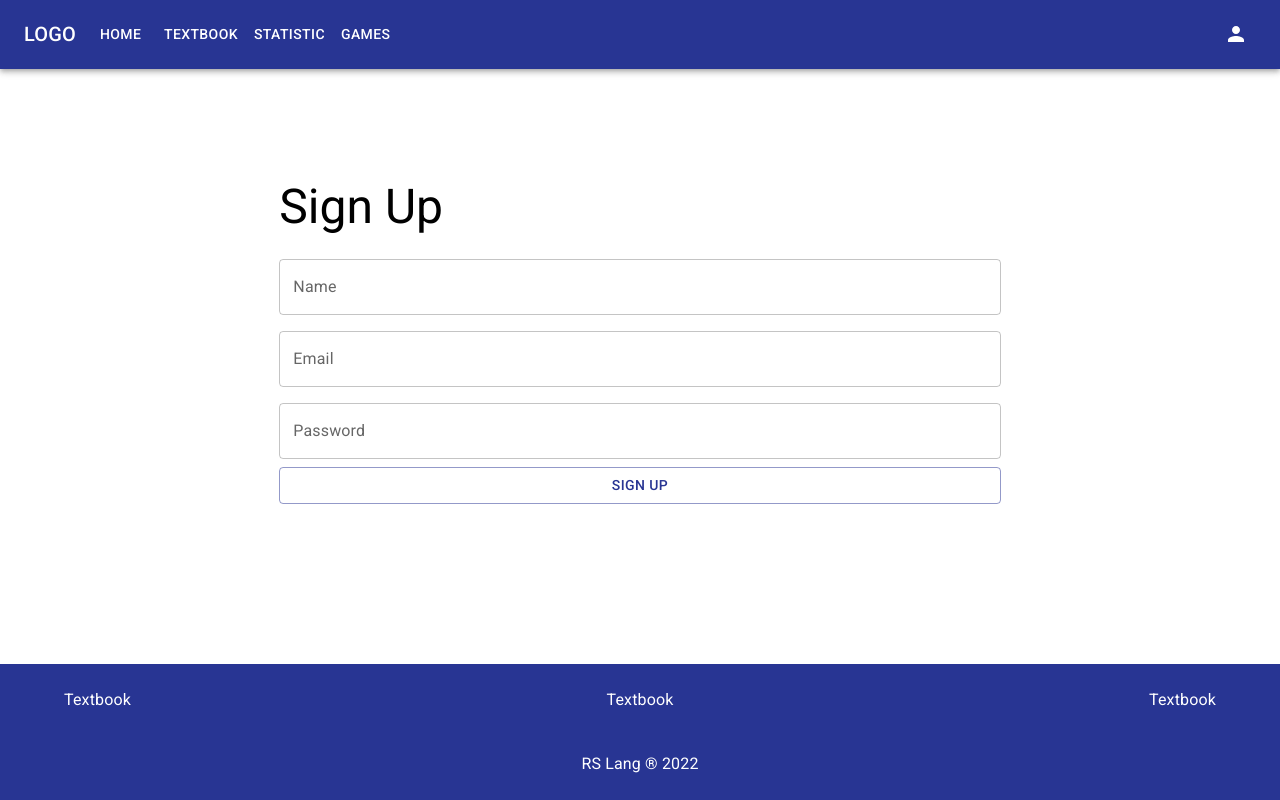
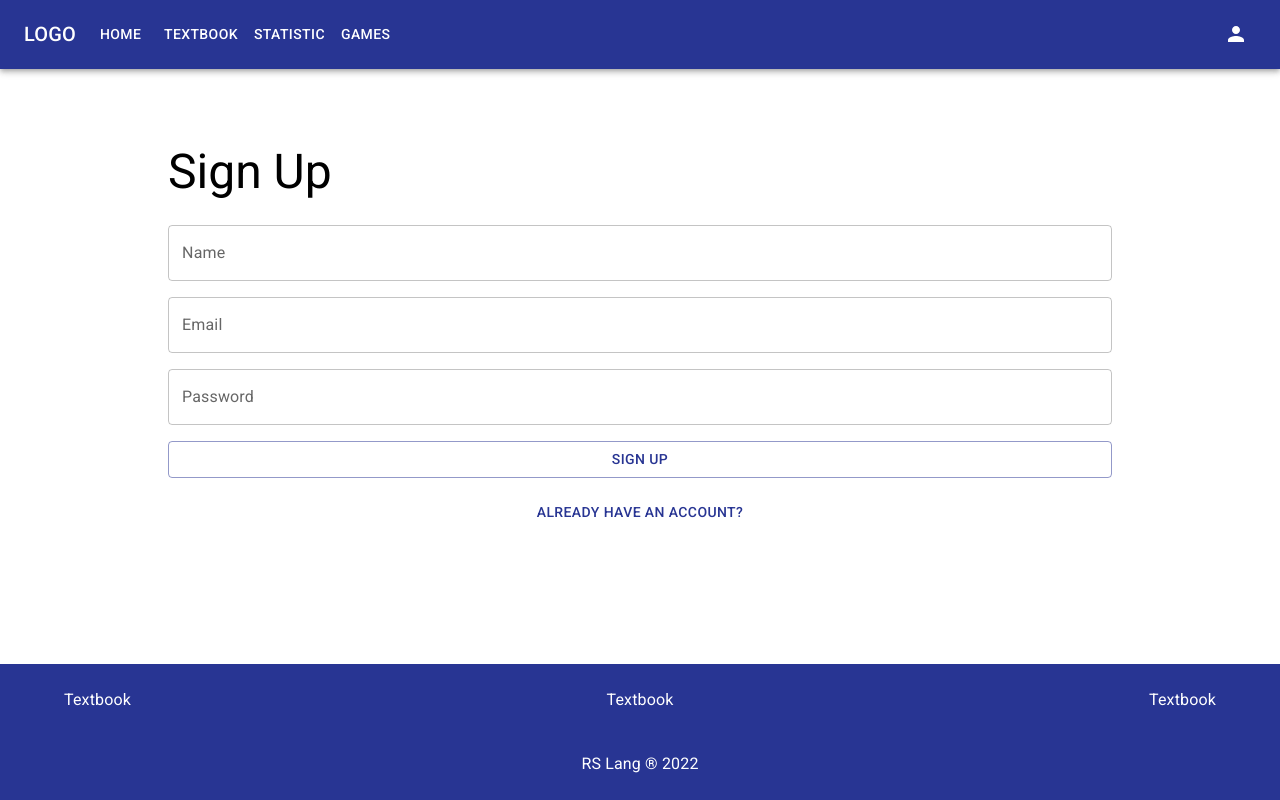
Before and after one commit to liliyavoloshina/rslang, a React (Create React App) app: page /signup in a window 1280 px wide. Built offline with nearby package versions, Linux system fonts and the light colour scheme.

Commit message:
feat: add buttons for redirect from signup to signin and vice versa

```diff
--- a/src/views/SignIn.tsx
+++ b/src/views/SignIn.tsx
@@ -3,10 +3,11 @@ import Stack from '@mui/material/Stack'
 import Box from '@mui/material/Box'
 import TextField from '@mui/material/TextField'
 import FormControl from '@mui/material/FormControl'
+import Button from '@mui/material/Button'
 import LoadingButton from '@mui/lab/LoadingButton'
 import Alert from '@mui/lab/Alert'
 import React, { useEffect, useState } from 'react'
-import { useNavigate } from 'react-router-dom'
+import { Link as RouterLink, useNavigate } from 'react-router-dom'
 import { useAppDispatch, useAppSelector } from '../app/hooks'
 import { signIn, selectAuthLoading, selectAuthIsLoggedIn, selectAuthSignInError, clearError } from '../features/auth/authSlice'
 
@@ -90,6 +91,9 @@ function SignIn() {
 				<LoadingButton fullWidth type="submit" disabled={!!passwordError || !!emailError} loading={loading} loadingIndicator="Loading..." variant="outlined">
 					Sign In
 				</LoadingButton>
+				<Button sx={{ my: 1 }} fullWidth variant="text" component={RouterLink} to="/signup">
+					Don&#39;t have an account?
+				</Button>
 			</Box>
 		</Stack>
 	)
--- a/src/views/SignUp.tsx
+++ b/src/views/SignUp.tsx
@@ -5,8 +5,9 @@ import TextField from '@mui/material/TextField'
 import FormControl from '@mui/material/FormControl'
 import LoadingButton from '@mui/lab/LoadingButton'
 import Alert from '@mui/lab/Alert'
+import Button from '@mui/material/Button'
+import { Link as RouterLink, useNavigate } from 'react-router-dom'
 import React, { useEffect, useState } from 'react'
-import { useNavigate } from 'react-router-dom'
 import { useAppDispatch, useAppSelector } from '../app/hooks'
 import { signUp, selectAuthLoading, selectAuthIsLoggedIn, clearError, selectAuthSignUpError } from '../features/auth/authSlice'
 
@@ -103,9 +104,12 @@ function SignUp() {
 				<FormControl fullWidth sx={{ my: 1 }}>
 					<TextField value={passwordData} onChange={e => setPasswordData(e.target.value)} label="Password" type="password" error={!!passwordError} helperText={passwordError} />
 				</FormControl>
-				<LoadingButton fullWidth type="submit" disabled={!!passwordError || !!emailError} loading={loading} loadingIndicator="Loading..." variant="outlined">
+				<LoadingButton sx={{ my: 1 }} fullWidth type="submit" disabled={!!passwordError || !!emailError} loading={loading} loadingIndicator="Loading..." variant="outlined">
 					Sign Up
 				</LoadingButton>
+				<Button sx={{ my: 1 }} fullWidth variant="text" component={RouterLink} to="/signin">
+					Already have an account?
+				</Button>
 			</Box>
 		</Stack>
 	)
```
